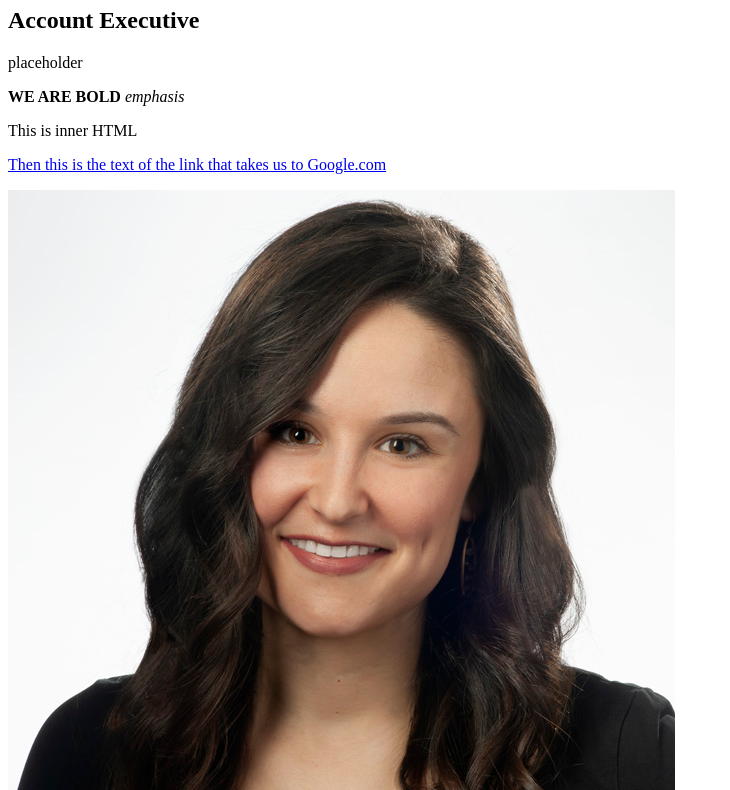
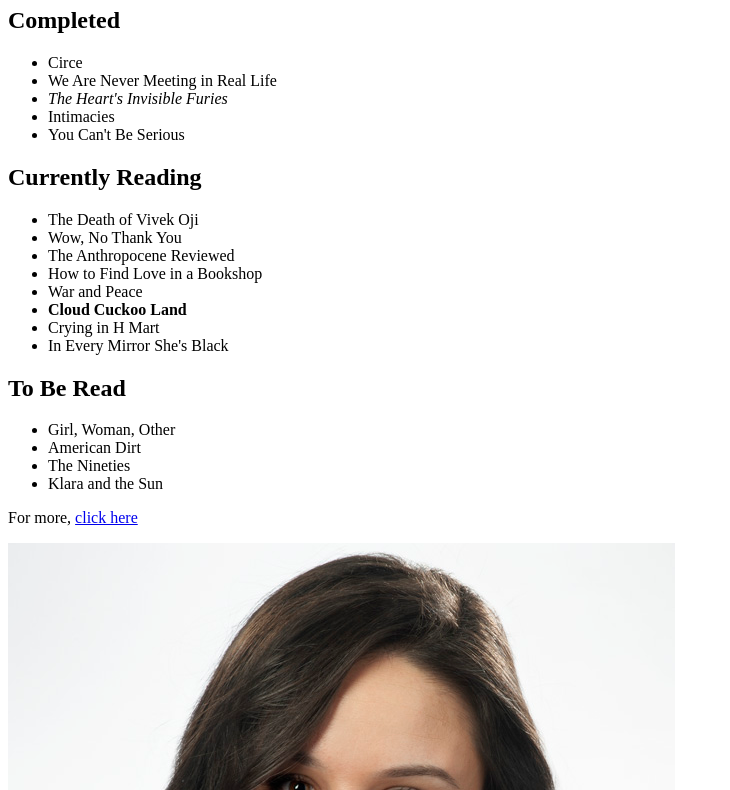
Before and after one commit to Smrivkin2/hello-html, a plain HTML site: page index.html in a window 1280 px wide. Shown: the part 73-863 px from the top of the page, without its empty margins (0-730 px from the left). Drawn offline with Linux system fonts and the light colour scheme.

Commit message:
Reading List update

```diff
--- a/index.html
+++ b/index.html
@@ -4,20 +4,42 @@
 
     </head>
     <body>
-        <h1>Stephanie Rivkin</h1>
-        <h2>Account Executive</h2>
-        <p>placeholder</p>
+        <h1>Stephanie Rivkin's 2022 Reading List</h1>
+        <h2>Completed</h2>
+        <ul>
+            <li> Circe</li>
+            <li> We Are Never Meeting in Real Life</li>
+            <li> <em>The Heart's Invisible Furies</em></li>
+            <li> Intimacies</li>
+            <li> You Can't Be Serious</li>
+        </ul></uol>
 
-        <strong>WE ARE BOLD</strong>
-        <em>emphasis</em>
+        <h2>Currently Reading</h2>
+        <ul>
+            <li> The Death of Vivek Oji</li>
+            <li> Wow, No Thank You</li>
+            <li> The Anthropocene Reviewed</li>
+            <li> How to Find Love in a Bookshop</li>
+            <li> War and Peace</li>
+            <li> <strong>Cloud Cuckoo Land</strong></li>
+            <li> Crying in H Mart</li>
+            <li> In Every Mirror She's Black</li>
 
-        <p>This is inner HTML</p>
+        </ul></uol>
+        <h2>To Be Read</h2>
+        <ul>
+            <li> Girl, Woman, Other</li>
+            <li> American Dirt</li>
+            <li> The Nineties</li>
+            <li> Klara and the Sun</li>
 
-        <a href="www.google.com">Then this is the text of the link that takes us to Google.com</a>
+        </ul></uol>
 
-        <p>
-            <a href="www.google.com"><img src="Stephanie Rivkin lo res color.jpg"></a>
+        <p>For more,
+            <a href="https://docs.google.com/spreadsheets/d/1YpcCVwjK4A7ozeFSi1Qw8NvW1Yy2tav9PNPZpOVdxHY/edit#gid=0">click here</a>
         </p>
+
+        <img src="Stephanie Rivkin lo res color.jpg">
 
         <ul>
             <li> Running</li>
@@ -27,5 +49,12 @@
         </ul></uol>
 
         <p><a href="page2.html">Go to second page</a></p>
+
+        <form action="thanks.html">
+            <label for="name">Your name:</label>
+            <input type="text" name="name" id="name">
+            <button>Submit</button>
+        </form>
+
     </body>
 </html>
```
Also changed, not shown: thanks.html (added, +12 -0 lines).
